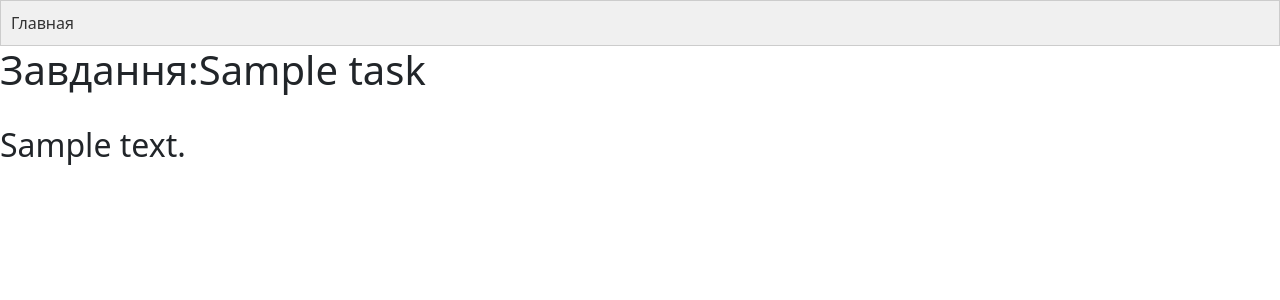
After one commit to Kawarime/task_tracking, a Django app: template templates/tasktrack/detail.html in a window 1280 px wide. The commit adds this page. Shown: the top 300 px of the page. Run offline with Django 3.2, Linux system fonts and the light colour scheme; the template is opened without the code that fills it: most values are stand-ins (such as "Sample title", 1, 10 or a date in 2020).

Commit message:
костыль(полностью работает)

```diff
--- a/tasktrack/urls.py
+++ b/tasktrack/urls.py
@@ -3,4 +3,5 @@ from tasktrack.views import *
 
 urlpatterns = [
     path('', index, name = "index"),
+    path('detail/<int:task_id>/', task_detail, name = "task_detail"),
 ]
--- a/tasktrack/views.py
+++ b/tasktrack/views.py
@@ -5,3 +5,9 @@ def index(request):
     task = Task.objects.all()
     context = {"task":task}
     return render(request, "tasktrack/index.html", context)
+
+
+def task_detail(request, task_id):
+    task = Task.objects.get(id=task_id)
+    context = {"task":task}
+    return render(request, "tasktrack/detail.html", context=context)
--- /dev/null
+++ b/templates/tasktrack/detail.html
@@ -0,0 +1,9 @@
+{% extends "base.html" %}
+
+<body>
+    {% block content %}
+        <h1>Завдання:{{task.name}}</h1>
+        <br>
+        <h2>{{task.description}}</h2>
+    {% endblock %}
+</body>
--- a/templates/tasktrack/index.html
+++ b/templates/tasktrack/index.html
@@ -9,8 +9,7 @@
     <div class="main-content">
         <h1>Завдання</h1>
         {% for task in task %}
-            <!-- <p><a href="{% url 'task_detail' task_id=task.id %}">{{ task.name }}</a></p> -->
-            <p><h1>{{ task.name }}</h1></p>
+        <p><a href="{% url 'task_detail' task_id=task.id %}">{{ task.name }}</a></p>
         {% endfor %}
     {% endblock %}
     </div>
```
